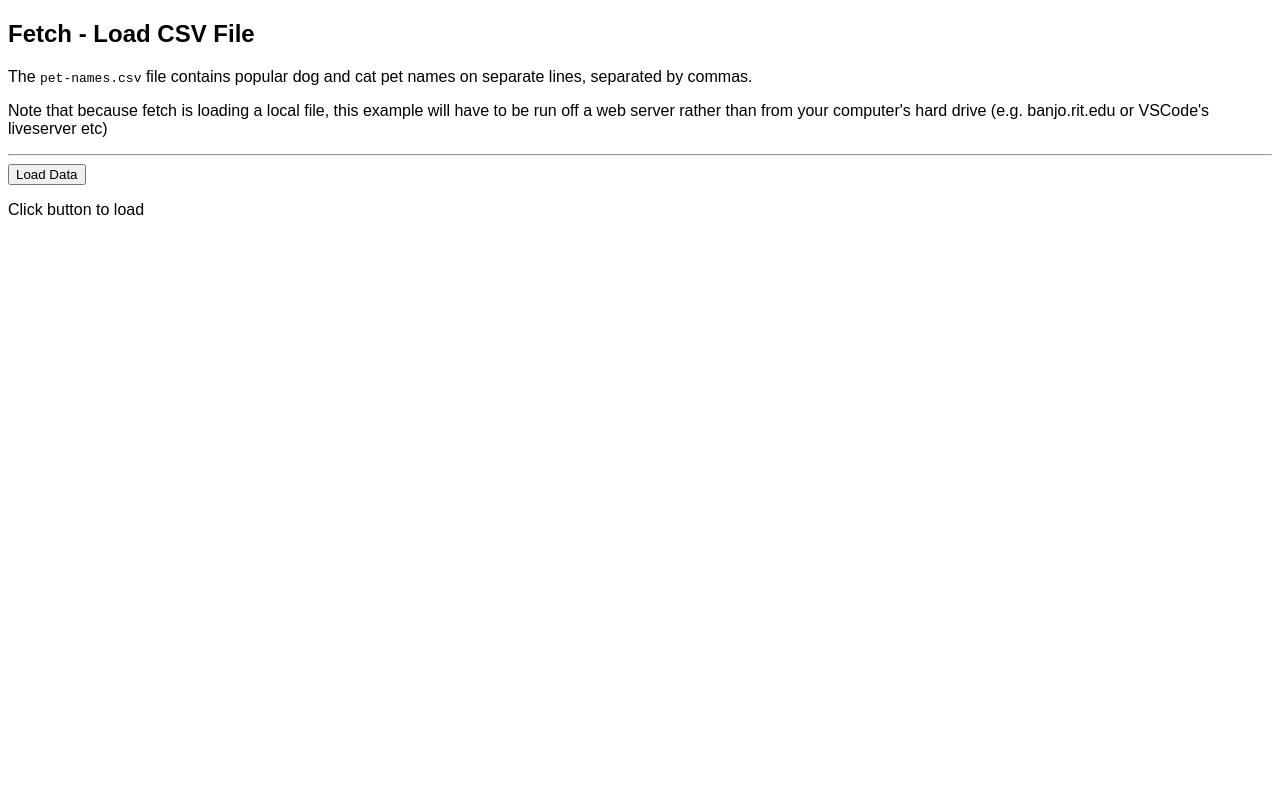
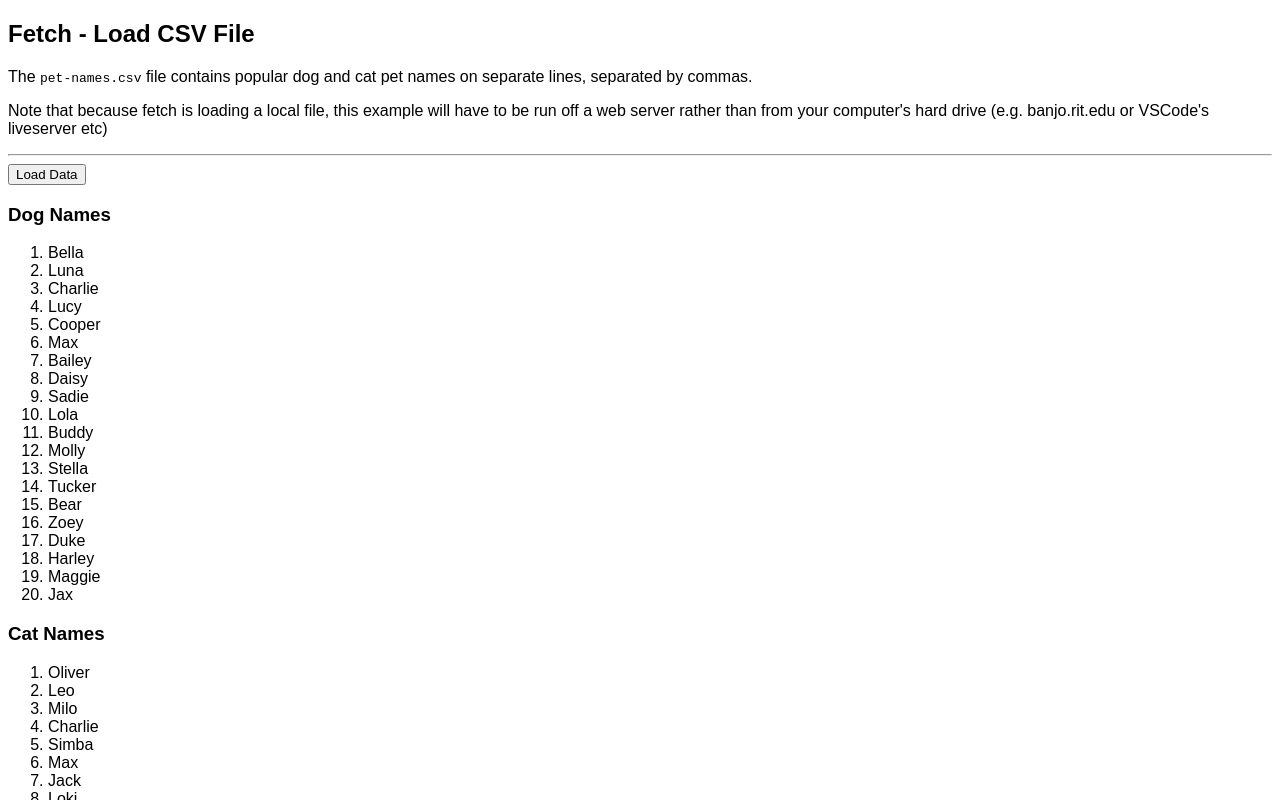
Before and after one commit to LRLogan/IGME330, a plain HTML site: page Larrondo-L-pe03/fetch-get-csv.html in a window 1280 px wide. Both pictures are taken after a click on the button "Load Data". Shown: the top 800 px of the page. Drawn offline with Linux system fonts and the light colour scheme.

Commit message:
Finished part 1

```diff
--- a/Larrondo-L-pe03/fetch-get-csv.html
+++ b/Larrondo-L-pe03/fetch-get-csv.html
@@ -31,11 +31,28 @@ const loadCSVFile = () => {
     .then(text => {
       console.log('Success:', text);
 
-      // TODO: You implement the parsing and display code here!
-      // See step-by-step instructions below
-        const names = text.split(/[, /n]/);
+        // Split file into lines
+        const lines = text.trim().split('\n');
 
+        // Split each line into name arrays
+        const dogNames = lines[0].split(',');
+        const catNames = lines[1].split(',');
 
+        // Convert arrays to HTML <li> elements
+        const dogHTML = `<h3>Dog Names</h3>
+            <ol>
+            ${dogNames.map(name => `<li>${name}</li>`).join('')}
+            </ol>
+        `;
+
+        const catHTML = `<h3>Cat Names</h3>
+            <ol>
+            ${catNames.map(name => `<li>${name}</li>`).join('')}
+            </ol>
+        `;
+
+        // Display the HTML on the page
+        document.querySelector('#output').innerHTML = dogHTML + catHTML;
     })
     .catch(error => {
       console.error('Error:', error);
```
